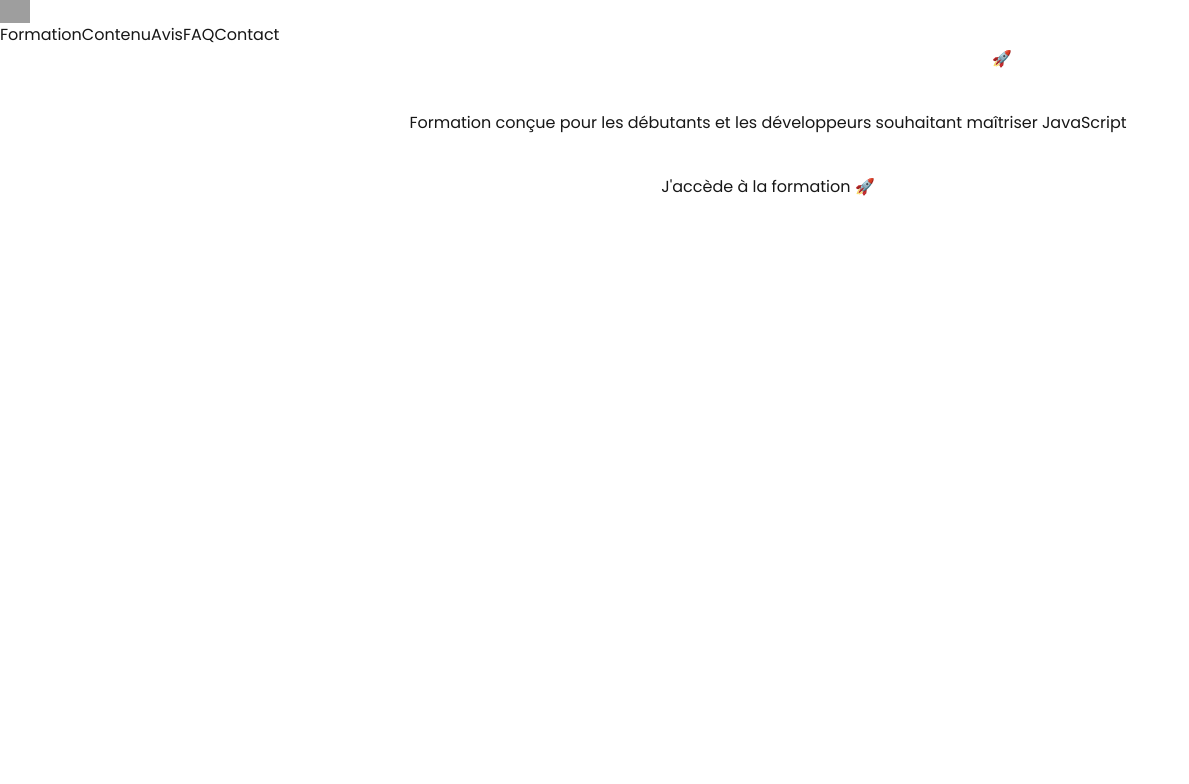
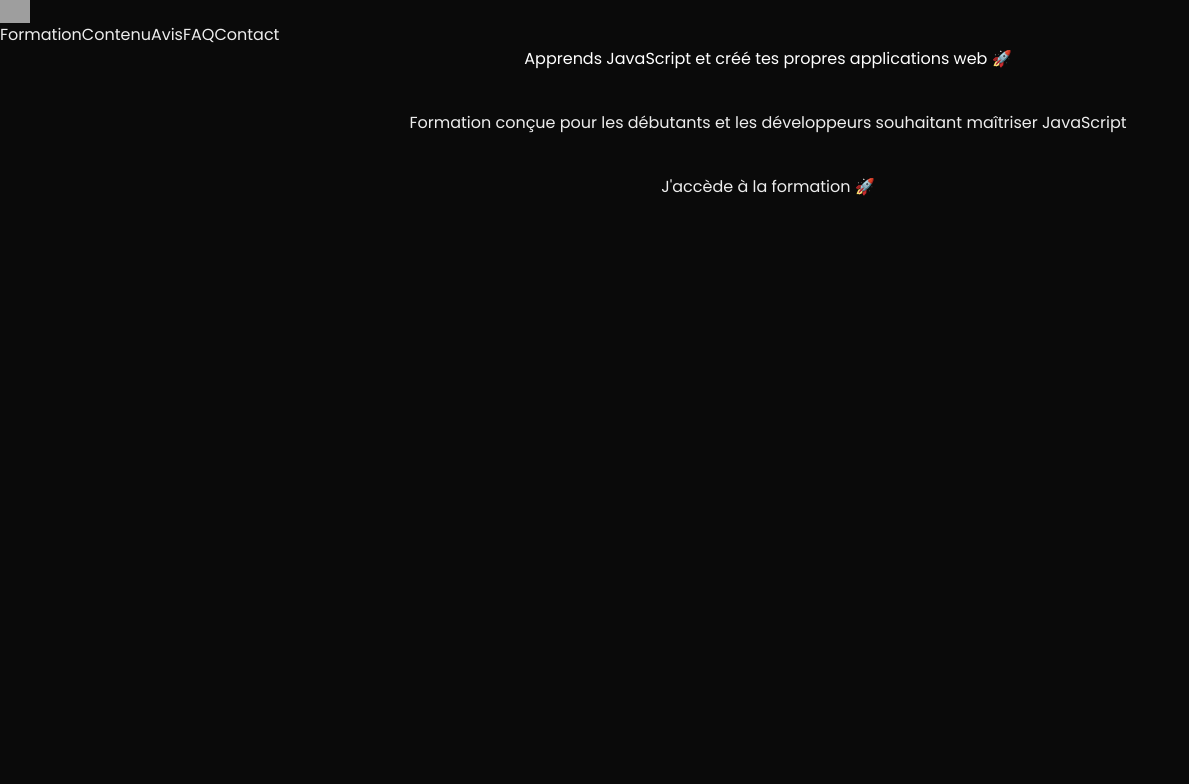
Before and after one commit to ashxjs/codewithashx_landing_page, a Next.js app: page / in a window 1536 px wide. Shown: the top 784 px of the page, without its empty margins (0-1189 px from the left). Built offline with nearby package versions, Linux system fonts and the light colour scheme; grey boxes are pictures that could not be loaded.

Commit message:
UPDATE: screen max with

```diff
--- a/src/app/globals.css
+++ b/src/app/globals.css
@@ -3,16 +3,23 @@
 @tailwind utilities;
 
 :root {
-  --background: #ffffff;
-  --foreground: #171717;
+  --background: #0a0a0a;
+  --foreground: #ededed;
 }
 
-@media (prefers-color-scheme: dark) {
-  :root {
-    --background: #0a0a0a;
-    --foreground: #ededed;
+
+@media screen and (min-width: 1536px) {
+  html {
+    background-color: theme('colors.gray.950');
+  }
+
+  body {
+    max-width: 1536px;
+    margin: 0 auto;
   }
 }
+
+
 
 body {
   color: var(--foreground);
```
